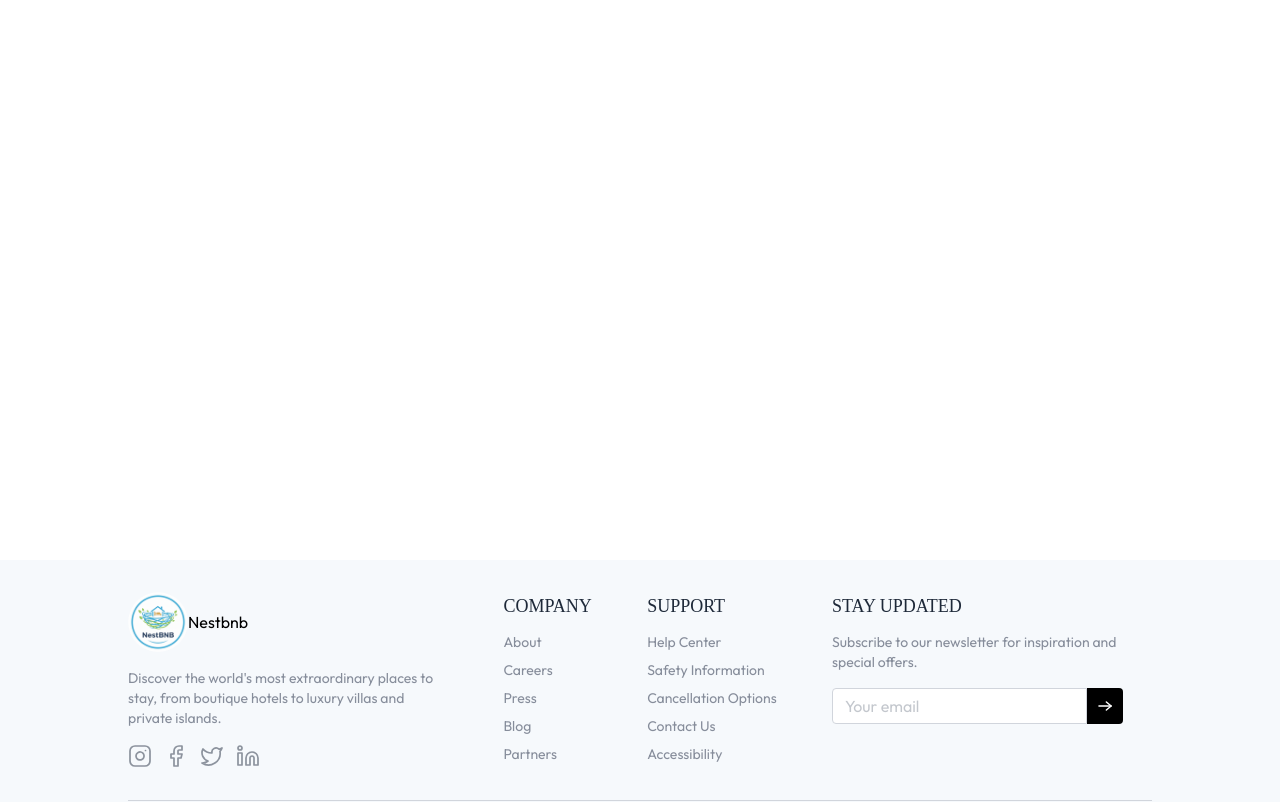
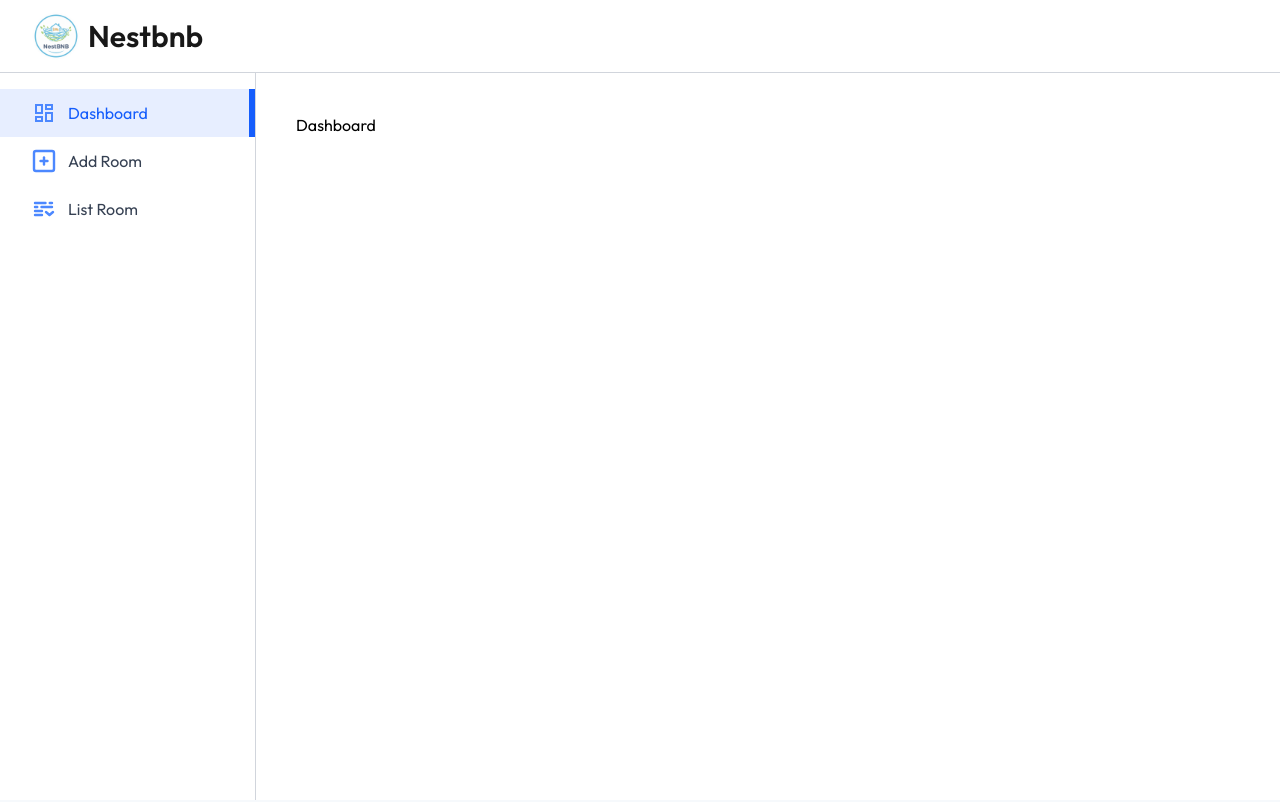
Before and after one commit to arjuncodes05/nestbnb-yt, a React (Vite) app in the folder client/: page /owner in a window 1280 px wide. Shown: the top 802 px of the page. Built offline with nearby package versions, Linux system fonts and the light colour scheme; no server answers; a web font is replaced by a local one.

Commit message:
Setup hotel Owner control pages and components

```diff
--- a/client/src/App.jsx
+++ b/client/src/App.jsx
@@ -6,6 +6,10 @@
 import RoomDetails from "./pages/RoomDetails.jsx"
 import MyBookings from "./pages/MyBookings.jsx"
 import HotelReg from "./components/HotelReg.jsx"
+import Layout from "./pages/hotelOwner/Layout.jsx"
+import Dashboard from "./pages/hotelOwner/Dashboard.jsx"
+import AddRoom from "./pages/hotelOwner/AddRoom.jsx"
+import ListRoom from "./pages/hotelOwner/ListRoom.jsx"
 
 const App = () => {
 
@@ -21,6 +25,11 @@
           <Route path="/rooms" element={<AllRooms/>} />
           <Route path="/rooms/:id" element={<RoomDetails/>} />
           <Route path="/my-bookings" element={<MyBookings/>} />
+          <Route path="/owner" element={<Layout/>}>
+            <Route index element={<Dashboard/>} />
+            <Route path="add-room" element={<AddRoom/>} />
+            <Route path="list-room" element={<ListRoom/>} />
+          </Route>
         </Routes>
       </div>
       <Footer/>
--- /dev/null
+++ b/client/src/components/hotelOwner/NavBar.jsx
@@ -0,0 +1,17 @@
+import {Link} from 'react-router-dom'
+import {assets} from "../../assets/assets"
+import {UserButton} from "@clerk/clerk-react"
+
+const NavBar = () => {
+  return (
+    <div className='flex items-center justify-between px-4 md:px-8 border-b border-gray-300 py-3 bg-white transition-all duration-300'>
+      <Link to='/' className='flex gap-2 items-center'>
+        <img src={assets.logo} alt="logo" className='h-12 opacity-80' />
+        <p className={`font-semibold  text-xl lg:text-3xl opacity-90`}>Nestbnb</p>
+      </Link>
+      <UserButton/>
+    </div>
+  )
+}
+
+export default NavBar
--- /dev/null
+++ b/client/src/components/hotelOwner/SlideBar.jsx
@@ -0,0 +1,26 @@
+import {assets} from "../../assets/assets"
+import {NavLink} from "react-router-dom"
+
+const SlideBar = () => {
+
+    const sidebarLinks = [
+        {name: "Dashboard", path:"/owner", icon: assets.dashboardIcon},
+        {name: "Add Room", path:"/owner/add-room", icon: assets.addIcon},
+        {name: "List Room", path:"/owner/list-room", icon: assets.listIcon},
+    ]
+
+  return (
+    <div className="md:w-64 w-16 border-r h-full text-base border-gray-300 pt-4 flex flex-col transition-all duration-300">
+        {
+            sidebarLinks.map((item, index) => (
+                <NavLink to={item.path} key={index} end="/owner" className={({isActive}) => `flex items-center py-3 px-4 md:px-8 gap-3 ${isActive ? "border-r-4 md:border-r-[6px] bg-blue-600/10 border-blue-600 text-blue-600" : "hover:bg-gray-100/90 border-white text-gray-700"}`} >
+                    <img src={item.icon} alt={item.name} className="min-h-6 min-w-6" />
+                    <p className="md:block hidden text-center">{item.name}</p>
+                </NavLink>
+            ))
+        }
+    </div>
+  )
+}
+
+export default SlideBar
--- /dev/null
+++ b/client/src/pages/hotelOwner/AddRoom.jsx
@@ -0,0 +1,9 @@
+import React from 'react'
+
+const AddRoom = () => {
+  return (
+    <div>AddRoom</div>
+  )
+}
+
+export default AddRoom
--- /dev/null
+++ b/client/src/pages/hotelOwner/Dashboard.jsx
@@ -0,0 +1,9 @@
+import React from 'react'
+
+const Dashboard = () => {
+  return (
+    <div>Dashboard</div>
+  )
+}
+
+export default Dashboard
--- /dev/null
+++ b/client/src/pages/hotelOwner/Layout.jsx
@@ -0,0 +1,18 @@
+import { Outlet } from "react-router-dom"
+import NavBar from "../../components/hotelOwner/NavBar"
+import SlideBar from "../../components/hotelOwner/SlideBar"
+const Layout = () => {
+  return (
+    <div className="flex flex-col h-screen">
+      <NavBar/>
+      <div className="flex h-full">
+        <SlideBar/>
+        <div className="flex-1 p-4 pt-10 md:px-10 h-full">
+          <Outlet/>
+        </div>
+      </div>
+    </div>
+  )
+}
+
+export default Layout
--- /dev/null
+++ b/client/src/pages/hotelOwner/ListRoom.jsx
@@ -0,0 +1,9 @@
+import React from 'react'
+
+const ListRoom = () => {
+  return (
+    <div>ListRoom</div>
+  )
+}
+
+export default ListRoom
```
